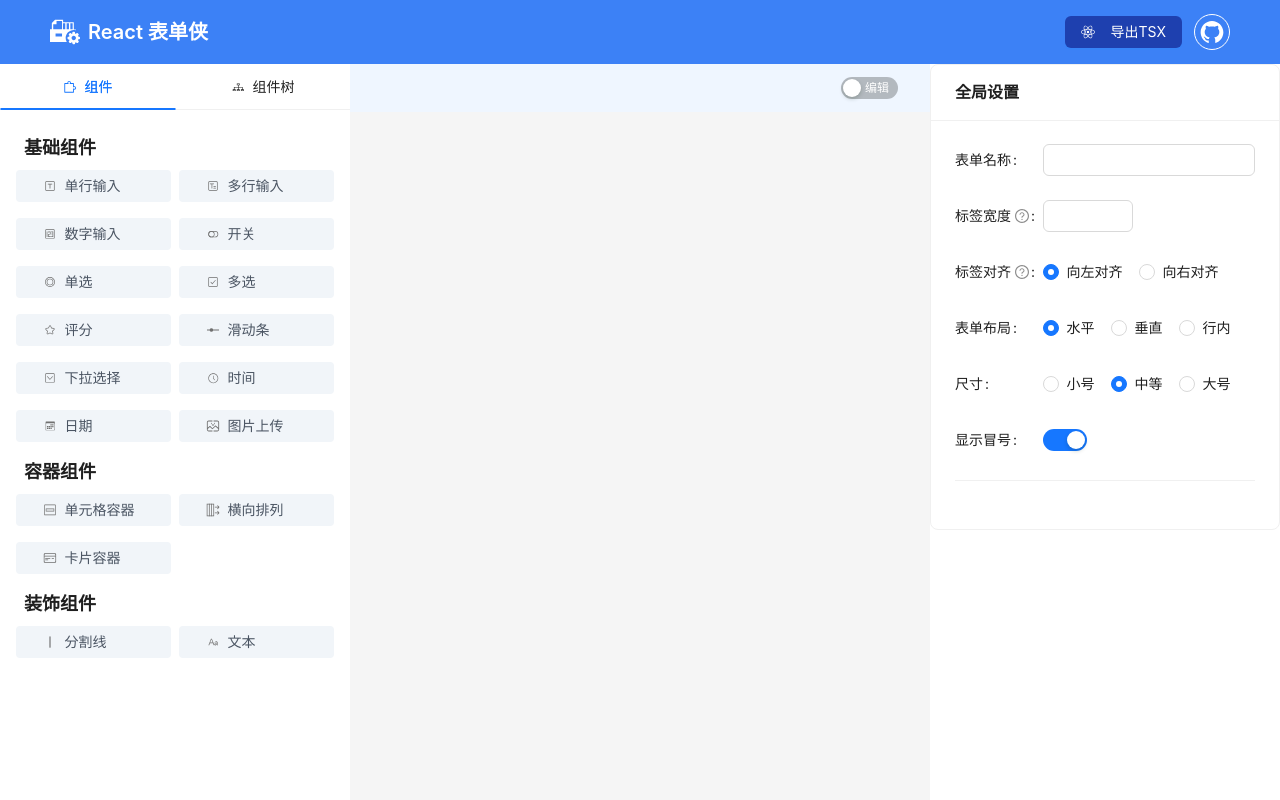
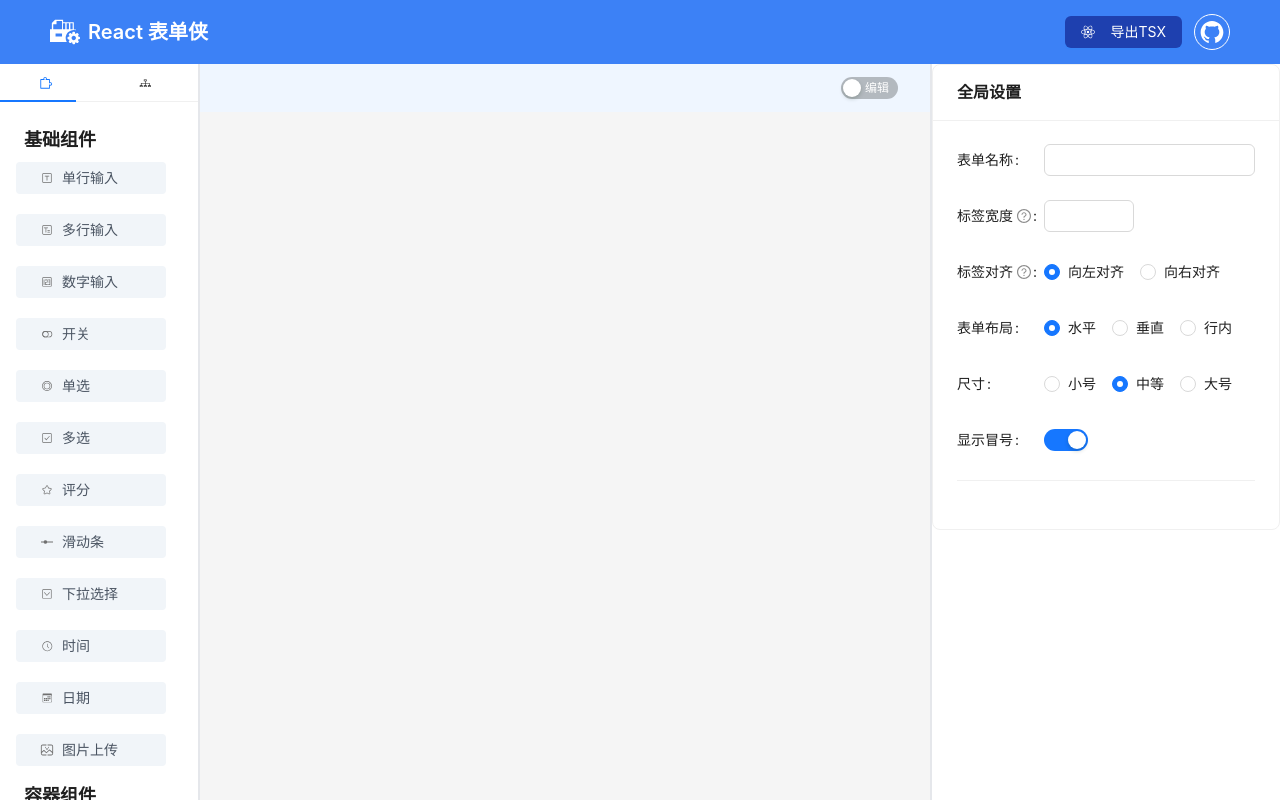
Before and after one commit to erhulee/react-form-man, a React (Vite) app: page / in a window 1280 px wide. Built offline with nearby package versions, Linux system fonts and the light colour scheme.

Commit message:
feat: 较小屏幕(1920 13寸)使用体验优化

```diff
--- /dev/null
+++ b/src/hooks/useResize.ts
@@ -0,0 +1,25 @@
+import { debounce, throttle } from "lodash-es";
+import { useEffect } from "react";
+
+function useWindowResize(callback:(rect:{width: number, height: number})=>void){
+    useEffect(()=>{
+        const _callback = debounce((rect:{width: number, height: number})=>{
+            callback(rect)
+        }, 200)
+        const resizeCallback = ()=>{
+            const rect = {
+                width: window.innerWidth,
+                height: window.innerHeight
+            }
+            _callback(rect);
+        }
+        resizeCallback()
+        window.addEventListener("resize", resizeCallback);
+
+        return ()=>{
+            window.removeEventListener("resize", resizeCallback)
+        }
+    })
+}
+
+export default useWindowResize
--- a/src/pages/main/components/wiget-list/index.tsx
+++ b/src/pages/main/components/wiget-list/index.tsx
@@ -1,7 +1,7 @@
 import DragWrap from "../../../../drap-component-wrap/drag-wrap";
 import { ItemType } from "../../../../drap-component-wrap/type";
 import { ActorActions } from "../../../../store/actorStore";
-import { containerList, decoratorList, formList,  } from "../../constant";
+import { containerList, decoratorList, formList } from "../../constant";
 import { Actor } from "./share/Widget";
 
 export type WidgetItemProps = {
@@ -13,14 +13,22 @@ export type WidgetItemProps = {
 function WidgetItem(props: WidgetItemProps) {
   const { icon, name, schemaInfo, className } = props;
   return (
-    <DragWrap itemType={ItemType.origin} item={{schemaInfo, itemType: ItemType.origin}}   >
+    <DragWrap
+      itemType={ItemType.origin}
+      item={{ schemaInfo, itemType: ItemType.origin }}
+    >
       <div
+        style={{ minWidth: "150px" }}
         onClick={() => ActorActions.addActor(schemaInfo)}
         className={`${className}
       bg-slate-100 flex justify-center  items-center border-transparent border-solid  py-1 rounded border hover:border-cyan-900 cursor-pointer `}
       >
-      <span className="flex flex-col justify-center items-center block mr-2 ">{icon}</span>
-      <span  className=" text-gray-600 block" style={{width: "5rem"}}>{name}</span>
+        <span className="flex flex-col justify-center items-center block mr-2 ">
+          {icon}
+        </span>
+        <span className=" text-gray-600 block" style={{ width: "5rem" }}>
+          {name}
+        </span>
       </div>
     </DragWrap>
   );
@@ -31,7 +39,7 @@ function WidgetList() {
     <div className=" px-2">
       <div className=" m-2">
         <p className=" font-semibold m-2 text-lg">基础组件</p>
-        <div className=" grid grid-cols-2 gap-2">
+        <div className="flex flex-wrap items-center justify-start gap-3">
           {formList.map((item) => (
             <WidgetItem {...item} className="mb-2" />
           ))}
@@ -40,17 +48,16 @@ function WidgetList() {
 
       <div className=" m-2">
         <p className=" font-semibold m-2 text-lg">容器组件</p>
-        <div className=" grid grid-cols-2 gap-2">
+        <div className="flex flex-wrap items-center justify-start gap-3">
           {containerList.map((item) => (
             <WidgetItem {...item} className="mb-2" />
           ))}
         </div>
       </div>
 
-
       <div className=" m-2">
         <p className=" font-semibold m-2 text-lg">装饰组件</p>
-        <div className=" grid grid-cols-2 gap-2">
+        <div className="flex flex-wrap items-center justify-start gap-3">
           {decoratorList.map((item) => (
             <WidgetItem {...item} className="mb-2" />
           ))}
--- a/src/pages/main/index.tsx
+++ b/src/pages/main/index.tsx
@@ -1,48 +1,65 @@
+import useWindowResize from "@hooks/useResize";
 import { Layout, Tabs } from "antd";
+import { useState } from "react";
 import useDeleteKeyBoard from "../../hooks/useDeleteKeyBoard";
-import { ComponentIcon, TemplateIcon, TreeIcon } from "../../Icons";
+import { ComponentIcon, TreeIcon } from "../../Icons";
 import { ActorActions } from "../../store/actorStore";
 import ActorCanvas from "./components/actor-canvas";
 import Header from "./components/actor-header";
 import ActorSetting from "./components/actor-setting";
 import ActorTree from "./components/actor-tree";
-import FormShop from "./components/form-shop";
 import WidgetList from "./components/wiget-list";
 
 const Sider = Layout.Sider;
 const Content = Layout.Content;
 
 const scrollStyle: React.CSSProperties = {
-  paddingBottom: '16px',
+  paddingBottom: "16px",
   // 不占据空间，auto 会因为tab的触碰到边缘，不断滚动
-  overflow: 'overlay'
+  overflow: "overlay",
 };
 
 export default function MainPage() {
   useDeleteKeyBoard(ActorActions.deleteActiveActor);
+  const [leftSiderWidth, setLeftSiderWidth] = useState(350);
+
+  useWindowResize(({ width }) => {
+    if (width < 1920) {
+      setLeftSiderWidth(200);
+    } else {
+      setLeftSiderWidth(350);
+    }
+  });
   return (
     <Layout style={{ width: "100%", height: "100vh" }}>
       <Layout.Header style={{ backgroundColor: "#3C81F6" }}>
         <Header></Header>
       </Layout.Header>
       <Layout>
-        <Sider theme="light" width={"350px"} style={scrollStyle}>
+        <Sider
+          theme="light"
+          width={leftSiderWidth}
+          style={scrollStyle}
+          className="border-r-2 border-solid border-y-0 border-l-0 border-gray-200"
+        >
           <Tabs
             items={[
               {
                 label: (
                   <span className=" flex items-center">
-                    <ComponentIcon className=" mr-2"></ComponentIcon> 组件
+                    <ComponentIcon className=" mr-2"></ComponentIcon>
+
+                    {leftSiderWidth == 350 && "组件"}
                   </span>
                 ),
-                key: "组件",
-
-                children: <WidgetList />
+                key: "元件",
+                children: <WidgetList />,
               },
               {
                 label: (
                   <span className=" flex items-center">
-                    <TreeIcon className=" mr-2"></TreeIcon>组件树
+                    <TreeIcon className=" mr-2"></TreeIcon>
+                    {leftSiderWidth == 350 && "组件树"}
                   </span>
                 ),
                 key: "组件树",
@@ -51,10 +68,18 @@ export default function MainPage() {
             ]}
           ></Tabs>
         </Sider>
-        <Content onClick={() => ActorActions.activeActor(null)} style={scrollStyle}>
+        <Content
+          onClick={() => ActorActions.activeActor(null)}
+          style={scrollStyle}
+        >
           <ActorCanvas></ActorCanvas>
         </Content>
-        <Sider theme="light" width={"350px"} style={scrollStyle}>
+        <Sider
+          theme="light"
+          width={"350px"}
+          style={scrollStyle}
+          className="border-l-2 border-solid border-y-0 border-r-0 border-gray-200"
+        >
           <ActorSetting></ActorSetting>
         </Sider>
       </Layout>
```
Lines whose indentation alone changed are shown as unchanged.
